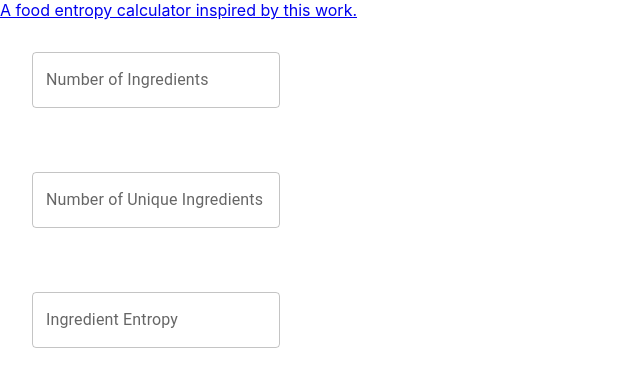
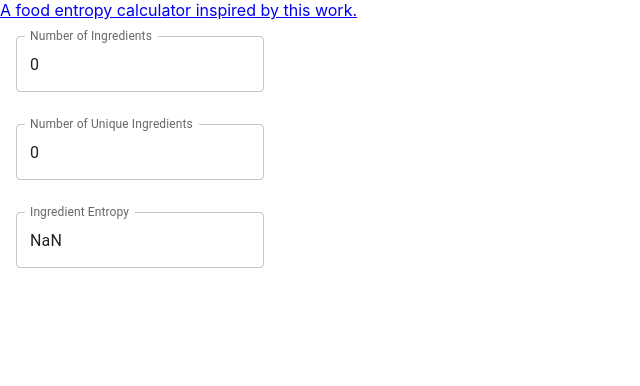
Before and after one commit to nchandlersmith/salad-theory-frontend, a React (Create React App) app: page / in a window 1280 px wide. Shown: the top 386 px of the page, without its empty margins (0-640 px from the left). Built offline with nearby package versions, Linux system fonts and the light colour scheme.

Commit message:
Add calculated ingredient entropy

```diff
--- a/src/App.tsx
+++ b/src/App.tsx
@@ -1,8 +1,11 @@
-import React from 'react';
+import React, {useState} from 'react';
 import {ingredientEntropy} from "./helpers/ingredientEntropy";
 import {TextField} from "@mui/material";
 
 function App() {
+  const [numberIngredients, setNumberIngredients] = useState<number>(0)
+  const [numberUniqueIngredients, setNumberUniqueIngredients] = useState<number>(0)
+
   return (
     <>
       <div>
@@ -14,23 +17,30 @@ function App() {
       <div>
         <TextField
           sx={{
-            margin:'2rem'
+            margin:'1rem'
           }}
-          label='Number of Ingredients'/>
+          label='Number of Ingredients'
+          value={numberIngredients}
+          onChange={event => setNumberIngredients(Number(event.target.value))}
+          />
       </div>
       <div>
         <TextField
           sx={{
-            margin:'2rem'
+            margin:'1rem'
           }}
-          label='Number of Unique Ingredients'/>
+          label='Number of Unique Ingredients'
+          value={numberUniqueIngredients}
+          onChange={event => setNumberUniqueIngredients(Number(event.target.value))}
+        />
       </div>
       <div>
         <TextField
           sx={{
-            margin:'2rem'
+            margin:'1rem'
           }}
           label='Ingredient Entropy'
+          value={String(ingredientEntropy(numberIngredients, numberUniqueIngredients))}
         />
       </div>
     </>
```
Also changed, not shown: 1 other file (tests, documents, lock files or other folders).
